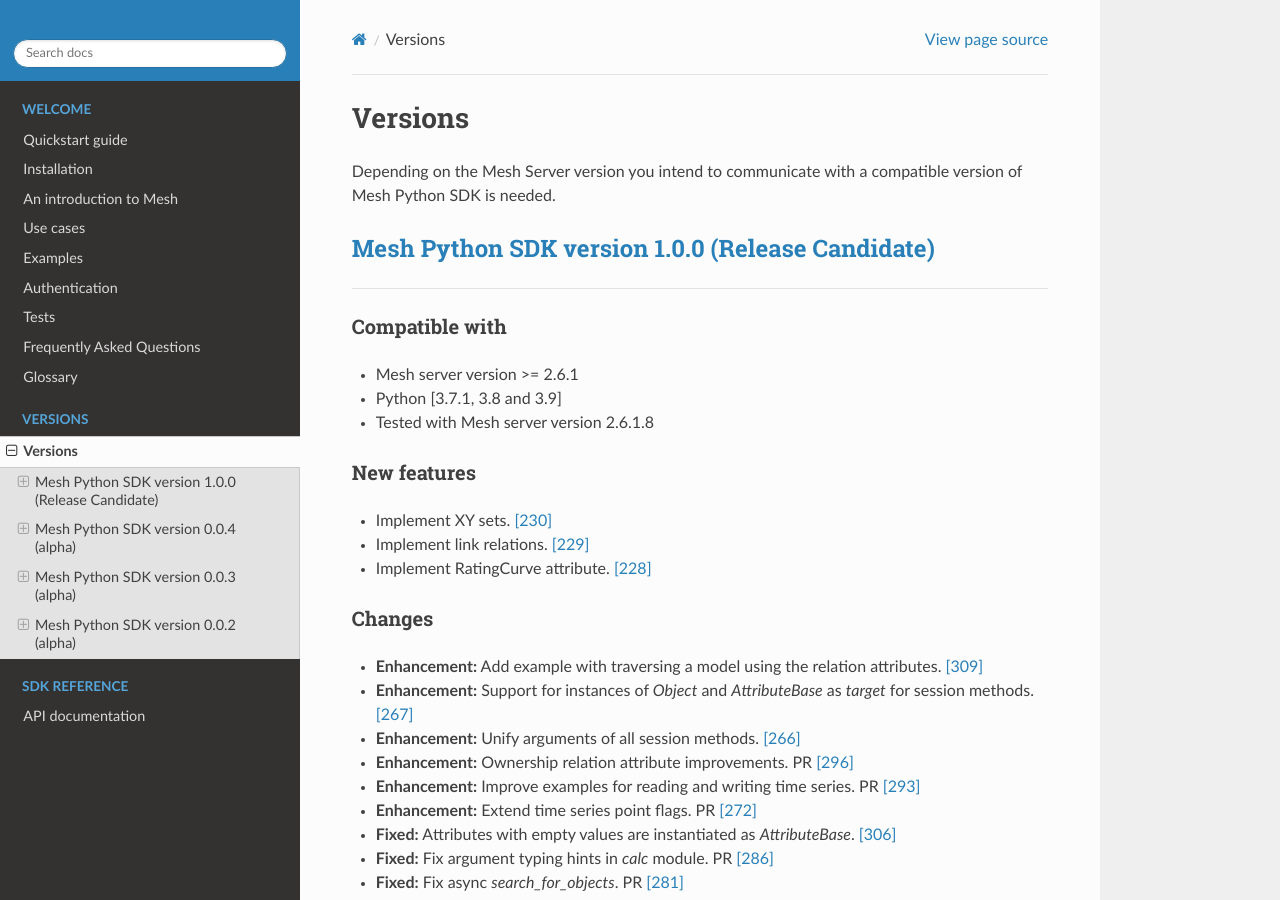
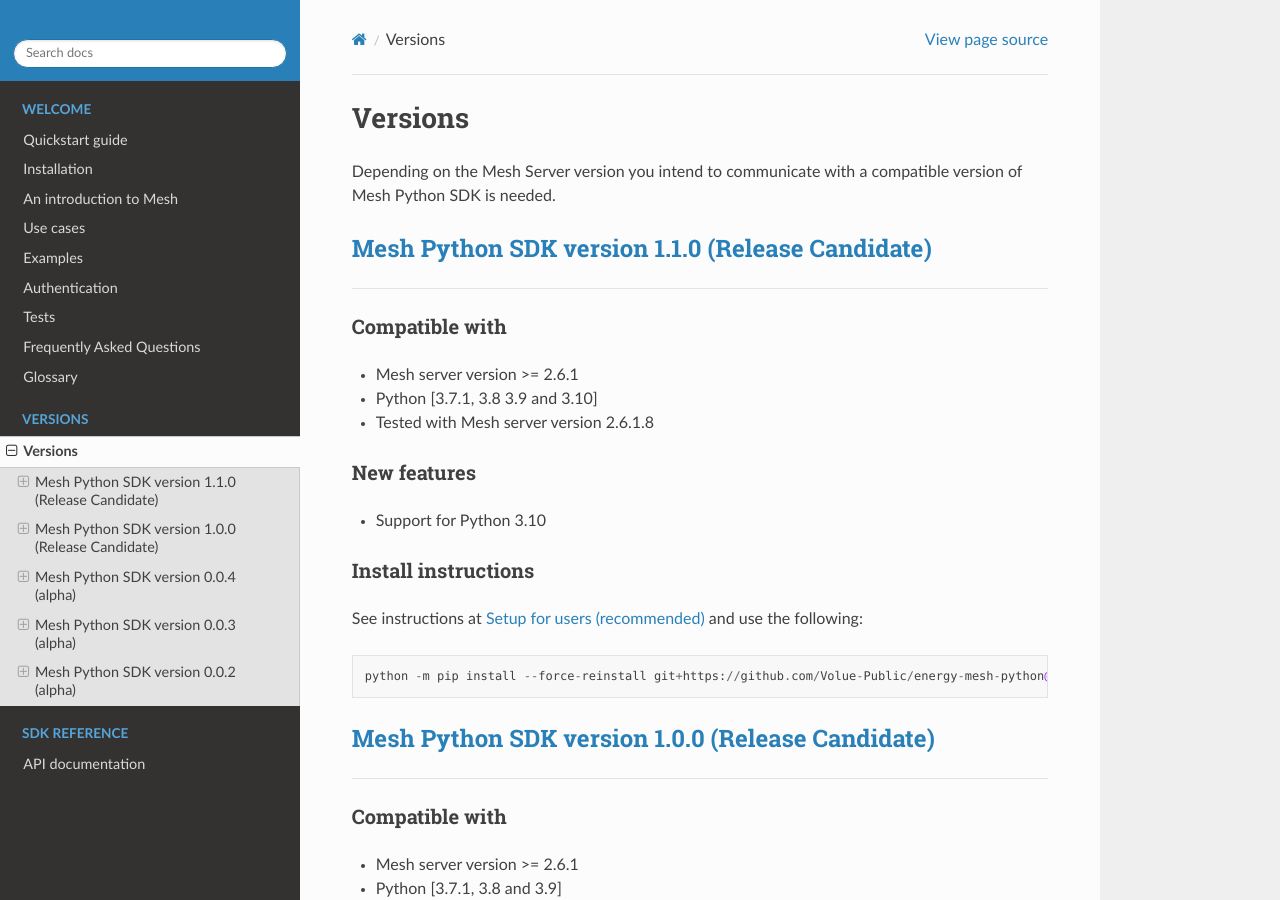
Before and after one commit to Volue-Public/energy-mesh-python, a Sphinx documentation site: the page built from docs/source/versions.rst, in a window 1280 px wide and 900 px high. Built offline with Sphinx 7.4.7 and the Read the Docs theme 2.0.0, drawn with Linux system fonts in a browser that asks for light colours.

Commit message:
Check Python 3.10

```diff
--- a/docs/source/index.rst
+++ b/docs/source/index.rst
@@ -29,7 +29,7 @@
 **************
 
 - Mesh server with gRPC enabled.
-- Python [3.7.1, 3.8, 3.9]
+- Python [3.7.1, 3.8, 3.9, 3.10]
 
 Getting help
 ---------------
--- a/docs/source/versions.rst
+++ b/docs/source/versions.rst
@@ -2,6 +2,33 @@
 --------
 
 Depending on the Mesh Server version you intend to communicate with a compatible version of Mesh Python SDK is needed.
+
+`Mesh Python SDK version 1.1.0 (Release Candidate) <https://github.com/Volue-Public/energy-mesh-python/releases/tag/v1.1.0>`_
+*****************************************************************************************************************************
+
+------------
+
+Compatible with
+~~~~~~~~~~~~~~~~~~
+
+- Mesh server version >= 2.6.1
+- Python [3.7.1, 3.8 3.9 and 3.10]
+- Tested with Mesh server version 2.6.1.8
+
+New features
+~~~~~~~~~~~~~~~~~~
+
+- Support for Python 3.10
+
+Install instructions
+~~~~~~~~~~~~~~~~~~~~~~~~~~~~~~~~~~~~
+
+See instructions at :ref:`Setup for users` and use the following:
+
+::
+
+    python -m pip install --force-reinstall git+https://github.com/Volue-Public/energy-mesh-python@v1.1.0
+
 
 `Mesh Python SDK version 1.0.0 (Release Candidate) <https://github.com/Volue-Public/energy-mesh-python/releases/tag/v1.0.0>`_
 *****************************************************************************************************************************
--- a/pyproject.toml
+++ b/pyproject.toml
@@ -19,9 +19,9 @@
 ]
 
 [tool.poetry.dependencies]
-python = "^3.7.1" #pandas require python 3.7.1 or above
+python = ">=3.7.1,<3.11"  # pandas requires python 3.7.1 or above, numpy (one of the dependencies) requires python below 3.11
 grpcio = "^1.37.0"
-pyarrow = "^4.0.1"
+pyarrow = ">=7.0.0"
 protobuf = "^3.20.1"
 winkerberos = { version = "^0.8.0", markers = "sys_platform == 'win32'" }
 kerberos = { version = "^1.3.1", markers = "sys_platform == 'linux'" }
```
Also changed, not shown: docs/source/faq.rst (+22 -0 lines), 2 other files.
